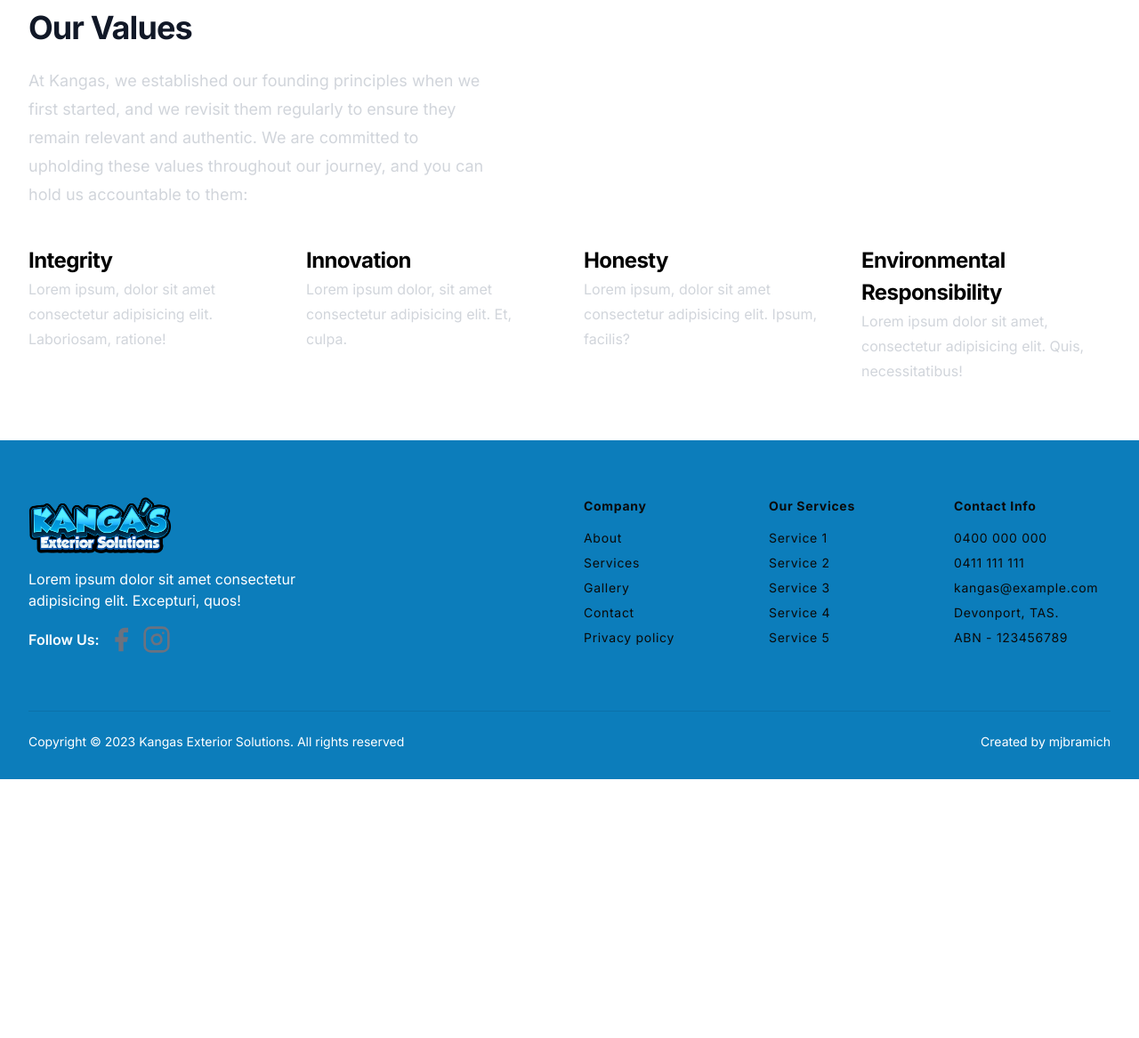
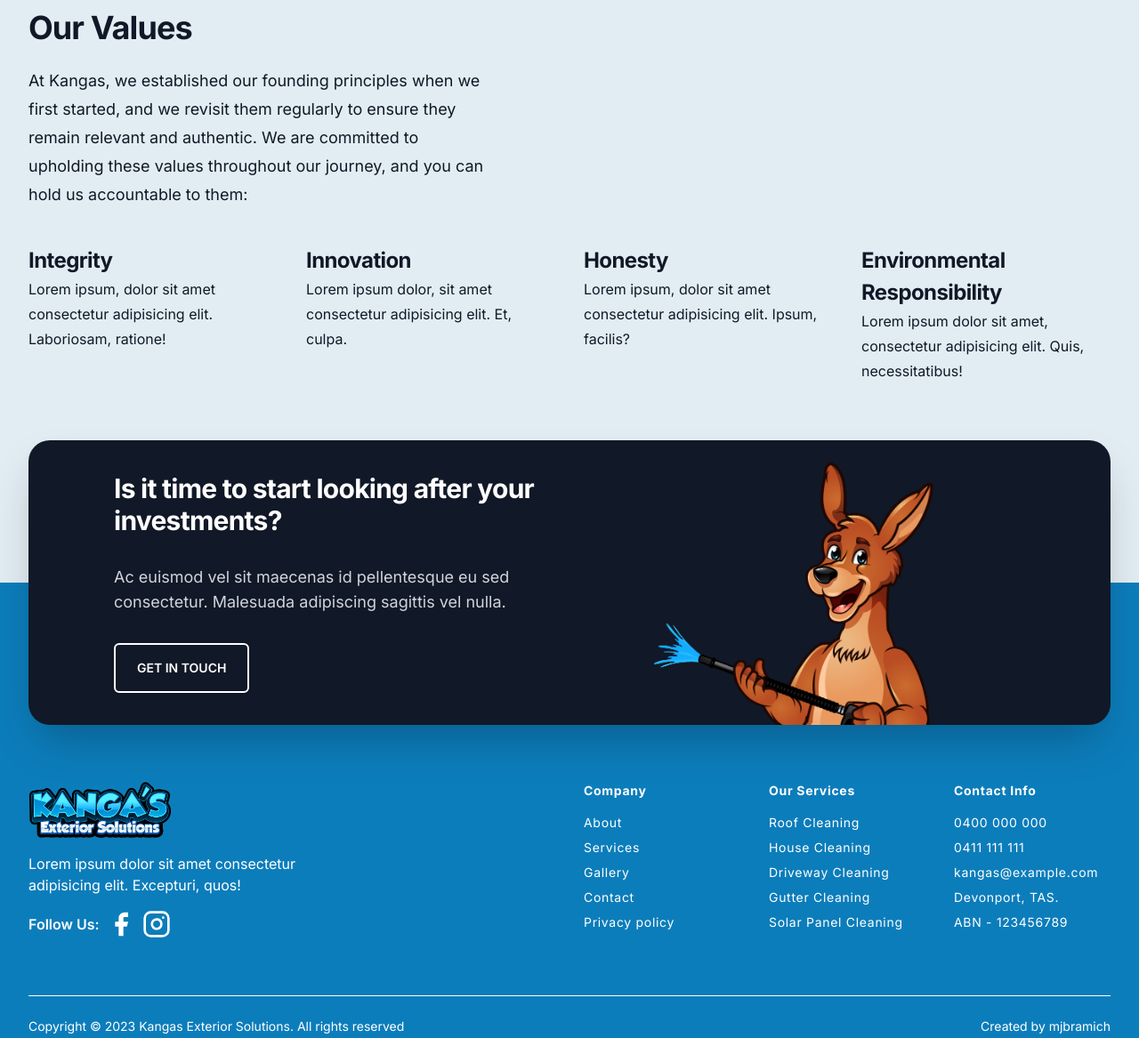
Before and after one commit to mjbramich/kangas, a website: page src/about.html in a window 1280 px wide. Shown: the part 1593-2760 px from the top of the page at 89% size. Before the commit the page ends 2469 px from the top, so only its background shows below. Drawn offline with Linux system fonts and the light colour scheme.

Commit message:
complete about page

```diff
--- a/src/about.html
+++ b/src/about.html
@@ -36,7 +36,8 @@
                         </li>
                         <li><a class="transition duration-200 ease-in hover:bg-white hover:text-kangablue rounded p-2"
                                 href="#">Gallery</a></li>
-                        <li><a class="transition duration-200 ease-in hover:bg-white hover:text-kangablue rounded p-2" href="
+                        <li><a class="transition duration-200 ease-in hover:bg-white hover:text-kangablue rounded p-2"
+                                href="
                                 #">Contact us</a></li>
                     </ul>
                 </div>
@@ -122,21 +123,21 @@
     </nav>
 
 
-    <!--About content-->
-    <main id="main-content">
+    <!--CONTENT-->
+    <main id="main-content" class="bg-kangagray pb-56">
 
-        <!--Our Journey-->
-        <div class="overflow-hidden bg-gray pt-16 pb-8">
+        <!--JOURNEY-->
+        <div class="overflow-hidden  pt-16 pb-8">
             <div class="mx-auto max-w-7xl px-6 lg:px-8">
                 <div
                     class="mx-auto grid max-w-2xl grid-cols-1 gap-x-8 gap-y-16 sm:gap-y-20 lg:mx-0 lg:max-w-none lg:grid-cols-2 items-center">
 
                     <div class="lg:pr-8 ">
-                        <div class="lg:max-w-lg">
-                            <h2 class="text-base font-semibold leading-7 text-indigo-600 uppercase">About us</h2>
-                            <p class="mt-2 text-3xl font-bold tracking-tight text-gray-900 sm:text-4xl">Our Story
+                        <div class="lg:max-w-lg text-gray-900">
+                            <h2 class="text-base font-semibold leading-7  uppercase">About us</h2>
+                            <p class="mt-2 text-3xl font-bold tracking-tight  sm:text-4xl">Our Story
                             </p>
-                            <p class="mt-6 text-lg leading-8 text-gray-600">Lorem ipsum dolor sit amet consectetur,
+                            <p class="mt-6 text-lg leading-8 ">Lorem ipsum dolor sit amet consectetur,
                                 adipisicing elit. Voluptatibus doloremque soluta, ducimus harum neque corporis sapiente?
                                 Nostrum voluptatem, obcaecati in, dolores ad ducimus deserunt omnis est molestiae unde
                                 iste saepe!
@@ -144,7 +145,7 @@
                                 inventore quasi veritatis dolorem dignissimos qui itaque porro doloribus reprehenderit?
                                 Facilis eius unde itaque libero nihil placeat, consectetur aliquid!
 
-                            <p class="mt-6 text-lg leading-8 text-gray-600">Lorem ipsum dolor, sit amet consectetur
+                            <p class="mt-6 text-lg leading-8 ">Lorem ipsum dolor, sit amet consectetur
                                 adipisicing elit. Earum, nihil totam debitis
                                 aspernatur sapiente, eligendi, commodi iste molestiae quasi a eum! Tempora illum vel
                                 iusto
@@ -166,7 +167,7 @@
         </div>
 
 
-        <!--Our mission-->
+        <!--MISSION-->
         <div class="overflow-hidden bg-gray pt-8 pb-8 ">
             <div class="mx-auto max-w-7xl px-6 lg:px-8">
                 <div
@@ -175,11 +176,11 @@
                     <img src="./images/362175669_295443113051387_2234845035332693075_n.jpg" alt="Product screenshot"
                         class="order-2  rounded-lg shadow-xl  ring-gray-400/10  w-full">
 
-                    <div class="lg:pl-8 lg:order-3">
+                    <div class="lg:pl-8 lg:order-3 text-gray-900">
                         <div class="lg:max-w-lg">
-                            <p class="mt-2 text-3xl font-bold tracking-tight text-gray-900 sm:text-4xl">Our Mission
+                            <p class="mt-2 text-3xl font-bold tracking-tight  sm:text-4xl">Our Mission
                             </p>
-                            <p class="mt-6 text-lg leading-8 text-gray-600">Lorem ipsum dolor sit amet consectetur,
+                            <p class="mt-6 text-lg leading-8 ">Lorem ipsum dolor sit amet consectetur,
                                 adipisicing elit. Voluptatibus doloremque soluta, ducimus harum neque corporis sapiente?
                                 Nostrum voluptatem, obcaecati in, dolores ad ducimus deserunt omnis est molestiae unde
                                 iste saepe!
@@ -187,7 +188,7 @@
                                 inventore quasi veritatis dolorem dignissimos qui itaque porro doloribus reprehenderit?
                                 Facilis eius unde itaque libero nihil placeat, consectetur aliquid!
 
-                            <p class="mt-6 text-lg leading-8 text-gray-600">Lorem ipsum dolor, sit amet consectetur
+                            <p class="mt-6 text-lg leading-8 ">Lorem ipsum dolor, sit amet consectetur
                                 adipisicing elit. Earum, nihil totam debitis
                                 aspernatur sapiente, eligendi, commodi iste molestiae quasi a eum! Tempora illum vel
                                 iusto
@@ -210,13 +211,13 @@
 
 
         <!-- VALUES -->
-        <div class="bg-gray pt-8 pb-16 overflow-hidden">
+        <div class="pt-8 overflow-hidden">
             <div class="mx-auto max-w-7xl px-6 lg:px-8">
                 <div class="mx-auto grid max-w-2xl grid-cols-1 gap-x-8 gap-y-16 sm:gap-y-20 lg:mx-0 lg:max-w-none justify-center lg:grid-cols-2
                     items-center">
                     <div>
                         <h2 class="mt-2 text-3xl font-bold tracking-tight text-gray-900 sm:text-4xl ">Our Values</h2>
-                        <p class="mt-6 text-lg leading-8 text-gray-300 lg:max-w-lg">At Kangas, we established our
+                        <p class="mt-6 text-lg leading-8 text-gray-900 lg:max-w-lg">At Kangas, we established our
                             founding
                             principles when we first started, and we revisit them regularly to ensure they remain
                             relevant and authentic. We are committed to upholding these values throughout our journey,
@@ -227,28 +228,28 @@
 
 
                 </div>
-                <div class="mx-auto mt-10 max-w-2xl lg:mx-0 lg:max-w-none">
+                <div class="mx-auto mt-10 max-w-2xl lg:mx-0 lg:max-w-none text-gray-900">
 
                     <dl class=" grid grid-cols-1 gap-8 sm:grid-cols-2 lg:grid-cols-4">
                         <div class="flex flex-col">
                             <dt class="text-2xl font-bold leading-9 tracking-tight">Integrity</dt>
-                            <dd class="text-base leading-7 text-gray-300 ">Lorem ipsum, dolor sit amet consectetur
+                            <dd class="text-base leading-7  ">Lorem ipsum, dolor sit amet consectetur
                                 adipisicing elit. Laboriosam, ratione!</dd>
                         </div>
                         <div class="flex flex-col">
                             <dt class="text-2xl font-bold leading-9 tracking-tight">Innovation</dt>
-                            <dd class="text-base leading-7 text-gray-300 ">Lorem ipsum dolor, sit amet consectetur
+                            <dd class="text-base leading-7  ">Lorem ipsum dolor, sit amet consectetur
                                 adipisicing elit. Et, culpa.</dd>
                         </div>
                         <div class="flex flex-col">
                             <dt class="text-2xl font-bold leading-9 tracking-tight">Honesty</dt>
-                            <dd class="text-base leading-7 text-gray-300">Lorem ipsum, dolor sit amet consectetur
+                            <dd class="text-base leading-7 ">Lorem ipsum, dolor sit amet consectetur
                                 adipisicing elit. Ipsum, facilis?</dd>
                         </div>
                         <div class="flex flex-col">
                             <dt class="text-2xl font-bold leading-9 tracking-tight">Environmental Responsibility
                             </dt>
-                            <dd class="text-base leading-7 text-gray-300">Lorem ipsum dolor sit amet, consectetur
+                            <dd class="text-base leading-7 ">Lorem ipsum dolor sit amet, consectetur
                                 adipisicing elit. Quis, necessitatibus!</dd>
                         </div>
                     </dl>
@@ -259,11 +260,56 @@
 
     </main>
 
+
+
     <!-- FOOTER -->
-    <footer class="bg-kangablue">
+    <footer class="bg-kangablue relative pt-56">
+
+        <div class="absolute max-w-7xl sm:px-6  lg:px-8 z-10 top-[-10rem] left-0 right-0 mx-auto ">
+            <div
+                class="relative isolate overflow-hidden  bg-richblack  xl:shadow-2xl rounded-3xl px-4 flex justify-between lg:gap-x-20 lg:px-24 lg:pt-0 max-h-max">
+                <svg viewBox="0 0 1024 1024"
+                    class="absolute left-1/2 top-1/2 -z-10 h-[64rem] w-[64rem]  [mask-image:radial-gradient(closest-side,white,transparent)] sm:left-full ml-80 lg:left-1/2 translate-x-1/2 translate-y-0"
+                    aria-hidden="true">
+                    <circle cx="512" cy="512" r="512" fill="url(#759c1415-0410-454c-8f7c-9a820de03641)"
+                        fill-opacity="0.7" />
+                    <defs>
+                        <radialGradient id="759c1415-0410-454c-8f7c-9a820de03641">
+                            <stop stop-color="#7775D6" />
+                            <stop offset="1" stop-color="#E935C1" />
+                        </radialGradient>
+                    </defs>
+                </svg>
+                <div
+                    class="mx-auto flex flex-col justify-center max-w-sm sm:max-w-lg sm:px-4 lg:px-0 py-8 lg:py-8 text-center lg:mx-0 lg:flex-auto  xl:py-12 sm:text-left h-80">
+                    <h2 class=" text-xl md:text-2xl xl:text-3xl font-bold tracking-tight text-white ">Is it time to
+                        start
+                        looking
+                        after your investments?</h2>
+                    <p class="mt-4 xl:mt-8 text-md lg:text-lg  text-gray-300">Ac euismod vel sit maecenas id
+                        pellentesque eu
+                        sed
+                        consectetur. Malesuada adipiscing sagittis vel nulla.</p>
+                    <div class=" mt-4 xl:mt-8 flex items-center justify-center gap-x-6 sm:justify-start">
+                        <a href="#"
+                            class="rounded-md border-2 border-white md:px-6 py-3 px-2 md:py-4 text-sm md:text-md font-semibold uppercase text-white shadow-sm hover:bg-gray-100 focus-visible:outline focus-visible:outline-2 focus-visible:outline-offset-2 focus-visible:outline-white transition duration-200 ease-in hover:bg-white hover:text-dark">Get
+                            in touch</a>
+
+                    </div>
+
+                </div>
+                <div class=" lg:mt-0 items-end justify-center hidden sm:flex">
+                    <img class="max-w-[20rem] md:max-w-[24rem]  xl:max-w-[28rem]  rounded-md"
+                        src="./images/kangaBody.png" alt="App screenshot" width="1824" height="1080">
+                </div>
+            </div>
+        </div>
+
+
+
 
         <div class="mx-auto max-w-7xl px-6 lg:px-8 text-white">
-            <div class="pt-16 pb-4">
+            <div class="pb-4">
                 <div class="grid grid-cols-1 gap-x-8 gap-y-8 lg:grid-cols-2">
                     <div class="max-w-sm">
                         <a href="/" aria-label="home" class="">
@@ -274,14 +320,14 @@
 
                         <div class="mt-4 flex items-center justify-start gap-2">
                             <span class="font-semibold">Follow Us:</span>
-                            <a class="text-gray-500 cursor-pointer hover:text-gray-700">
+                            <a href="#" aria-label="Kangas Facebook" class=" cursor-pointer hover:text-slate-400">
                                 <svg fill="currentColor" stroke-linecap="round" stroke-linejoin="round" stroke-width="2"
                                     class="w-8 h-8" viewBox="0 0 24 24">
                                     <path d="M18 2h-3a5 5 0 00-5 5v3H7v4h3v8h4v-8h3l1-4h-4V7a1 1 0 011-1h3z"></path>
                                 </svg>
                             </a>
 
-                            <a class="text-gray-500 cursor-pointer hover:text-gray-700">
+                            <a href="#" aria-label="Kangas Instagram" class=" cursor-pointer hover:text-slate-400">
                                 <svg fill="none" stroke="currentColor" stroke-linecap="round" stroke-linejoin="round"
                                     stroke-width="2" class="w-8 h-8" viewBox="0 0 24 24">
                                     <rect width="20" height="20" x="2" y="2" rx="5" ry="5"></rect>
@@ -289,44 +335,51 @@
                                 </svg>
                             </a>
 
+
+
                         </div>
                     </div>
 
                     <nav class="max-w-l">
-                        <ul role="list" class="grid grid-cols-2 gap-8 sm:grid-cols-3 ">
+                        <ul role="list" class="grid grid-cols-2 gap-8 sm:grid-cols-3 text-white">
                             <li class="">
-                                <div class="font-display text-sm font-bold tracking-wider text-neutral-950">Company
+                                <div class="font-display text-sm font-bold tracking-wider ">Company
                                 </div>
-                                <ul role="list" class="font-display text-sm tracking-wider text-neutral-950">
-                                    <li class="mt-4">About</li>
-                                    <li class="mt-2">Services</li>
-                                    <li class="mt-2">Gallery</li>
-                                    <li class="mt-2">Contact</li>
-                                    <li class="mt-2">Privacy policy</li>
+                                <ul role="list" class="font-display text-sm tracking-wider ">
+                                    <li class="mt-4 hover:text-slate-400"> <a href="/about">About</a></li>
+                                    <li class="mt-2 hover:text-slate-400"><a href="#">Services</a></li>
+                                    <li class="mt-2 hover:text-slate-400"><a href="#"> Gallery</a></li>
+                                    <li class="mt-2 hover:text-slate-400"><a href="#"> Contact</a></li>
+                                    <li class="mt-2 hover:text-slate-400"><a href="#"> Privacy policy</a></li>
                                 </ul>
                             </li>
 
                             <li>
-                                <div class="font-display text-sm font-bold tracking-wider text-neutral-950">Our
+                                <div class="font-display text-sm font-bold tracking-wider ">Our
                                     Services
                                 </div>
-                                <ul role="list" class="font-display text-sm tracking-wider text-neutral-950">
-                                    <li class="mt-4">Service 1</li>
-                                    <li class="mt-2">Service 2</li>
-                                    <li class="mt-2">Service 3</li>
-                                    <li class="mt-2">Service 4</li>
-                                    <li class="mt-2">Service 5</li>
+                                <ul role="list" class="font-display text-sm tracking-wider  ">
+                                    <li class="mt-4 hover:text-slate-400"><a href="#">Roof Cleaning</a></li>
+                                    <li class="mt-2 hover:text-slate-400"><a href="#">House Cleaning</a></li>
+                                    <li class="mt-2 hover:text-slate-400"><a href="#">Driveway Cleaning</a>
+                                    </li>
+                                    <li class="mt-2 hover:text-slate-400"><a href="#">Gutter Cleaning</a></li>
+                                    <li class="mt-2 hover:text-slate-400"><a href="#">Solar Panel Cleaning</a>
+                                    </li>
+
+
                                 </ul>
                             </li>
 
                             <li>
-                                <div class="font-display text-sm font-bold tracking-wider text-neutral-950">Contact
+                                <div class="font-display text-sm font-bold tracking-wider ">Contact
                                     Info
                                 </div>
-                                <ul role="list" class="font-display text-sm  tracking-wider text-neutral-950 ">
-                                    <li class="mt-4">0400 000 000</li>
-                                    <li class="mt-2">0411 111 111</li>
-                                    <li class="mt-2 break-words">kangas@example.com</li>
+                                <ul role="list" class="font-display text-sm  tracking-wider  ">
+                                    <li class="mt-4 hover:text-slate-400"><a href="#">0400 000 000</a> </li>
+                                    <li class="mt-2 hover:text-slate-400"><a href="">0411 111 111</a> </li>
+                                    <li class="mt-2 break-words hover:text-slate-400"><a href="">kangas@example.com</a>
+                                    </li>
                                     <li class="mt-2">Devonport, TAS.</li>
                                     <li class="mt-2">ABN - 123456789</licl>
                                 </ul>
@@ -338,7 +391,7 @@
                 </div>
 
                 <div class=" mb-4 mt-16  flex flex-wrap items-end justify-between gap-x-6 border-t
-                        border-neutral-950/10 pt-6 text-sm">
+                        border-white pt-6 text-sm">
 
 
 
@@ -348,7 +401,8 @@
                         All rights reserved
                     </p>
 
-                    <p class="mt-0 text-sm text-center sm:text-left">Created by mjbramich</p>
+                    <p class="mt-0 text-sm text-center sm:text-left"> <a href="#" class="hover:text-slate-400"> Created
+                            by mjbramich</a></p>
                 </div>
 
             </div>
```
Also changed, not shown: src/index.html (+8 -7 lines), dist/output.css.
